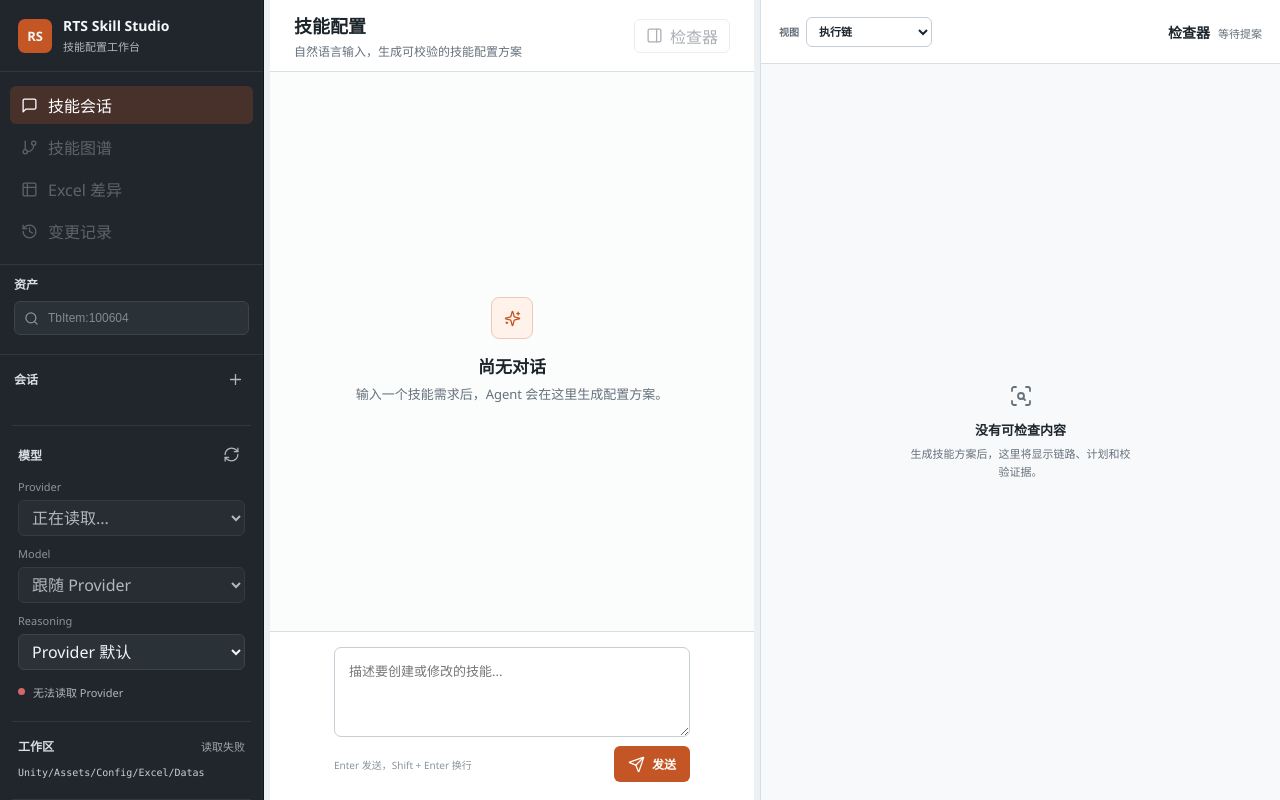
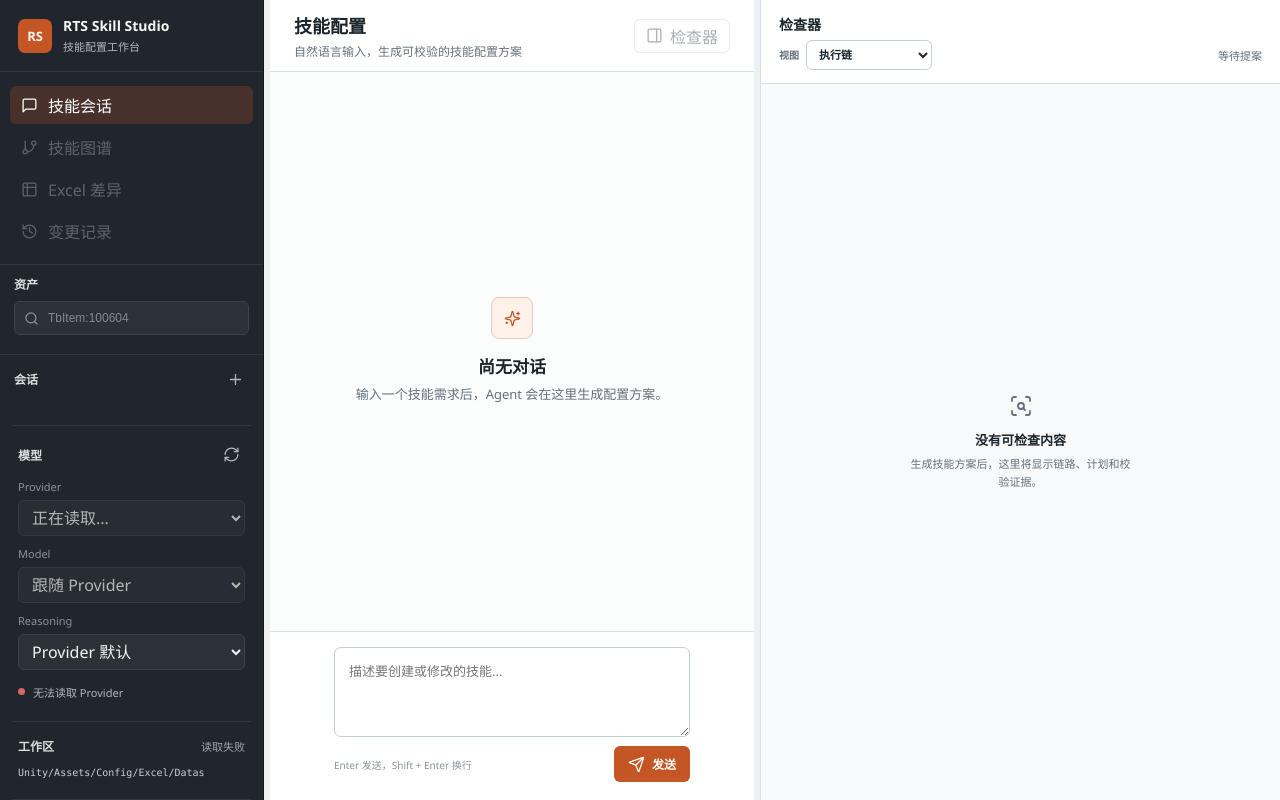
Before and after one commit to madashengahaha/RTS-Skill-Studio, a plain HTML site: page src/RtsSkillStudio.Api/wwwroot/index.html in a window 1280 px wide. Drawn offline with Linux system fonts and the light colour scheme; no server answers.

Commit message:
fix: refine inspector view layout

```diff
--- a/src/RtsSkillStudio.Api/wwwroot/index.html
+++ b/src/RtsSkillStudio.Api/wwwroot/index.html
@@ -161,6 +161,8 @@
 
       <aside class="inspector-pane">
         <header class="inspector-header">
+          <h2 class="inspector-title">检查器</h2>
+          <div class="inspector-toolbar">
             <label class="inspector-view" for="inspectorTab">
               <span>视图</span>
               <select id="inspectorTab">
@@ -170,8 +172,6 @@
                 <option value="evidence">证据</option>
               </select>
             </label>
-          <div class="inspector-heading">
-            <h2>检查器</h2>
             <span id="inspectorMeta">等待提案</span>
           </div>
         </header>
--- a/src/RtsSkillStudio.Api/wwwroot/styles.css
+++ b/src/RtsSkillStudio.Api/wwwroot/styles.css
@@ -839,34 +839,35 @@ body.is-resizing {
   display: grid;
   min-height: 0;
   min-width: 0;
-  grid-template-rows: 64px minmax(0, 1fr);
+  grid-template-rows: 84px minmax(0, 1fr);
   background: #f8f9fa;
   border-left: 1px solid var(--border);
 }
 
 .inspector-header {
-  display: flex;
-  align-items: center;
-  justify-content: space-between;
-  gap: 14px;
-  padding: 0 18px;
+  display: grid;
+  align-content: center;
+  gap: 6px;
+  padding: 10px 18px;
   border-bottom: 1px solid var(--border);
   background: var(--surface);
 }
 
-.inspector-heading {
-  display: flex;
-  align-items: baseline;
-  gap: 8px;
-  min-width: 0;
-}
-
-.inspector-header h2 {
+.inspector-title {
   margin: 0;
   font-size: 14px;
 }
 
-.inspector-heading span {
+.inspector-toolbar {
+  display: flex;
+  min-width: 0;
+  align-items: center;
+  justify-content: space-between;
+  gap: 12px;
+}
+
+.inspector-toolbar > span {
+  min-width: 0;
   color: var(--text-muted);
   font-size: 11px;
   overflow: hidden;
```
Lines whose indentation alone changed are shown as unchanged.
